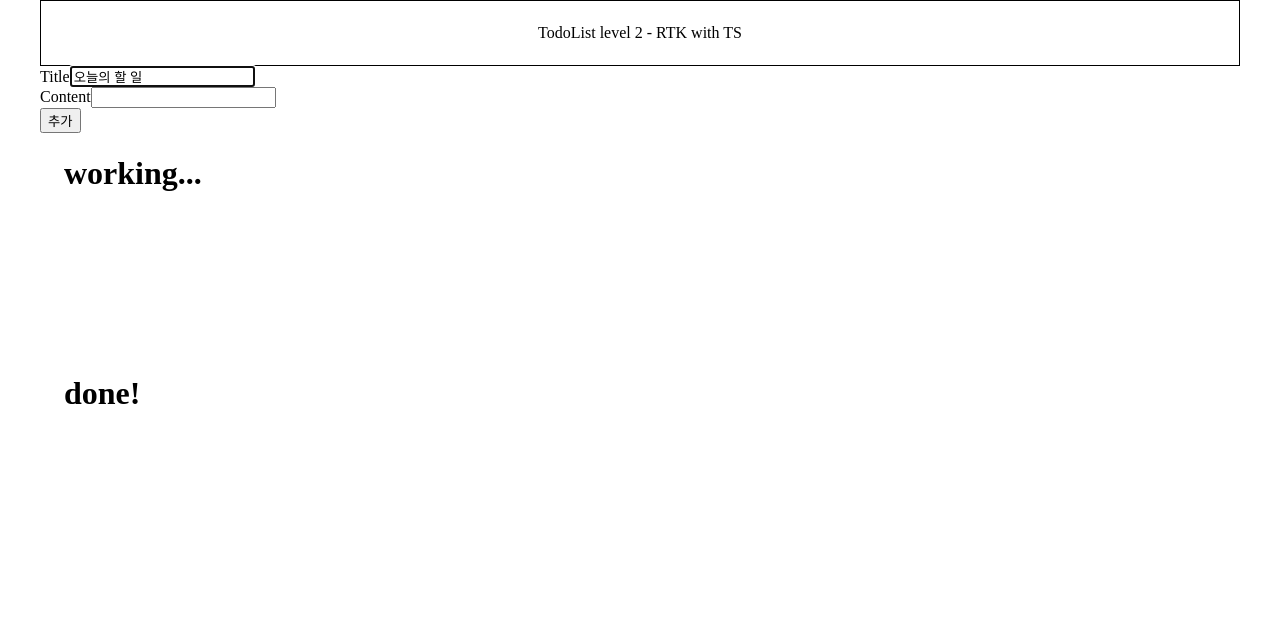
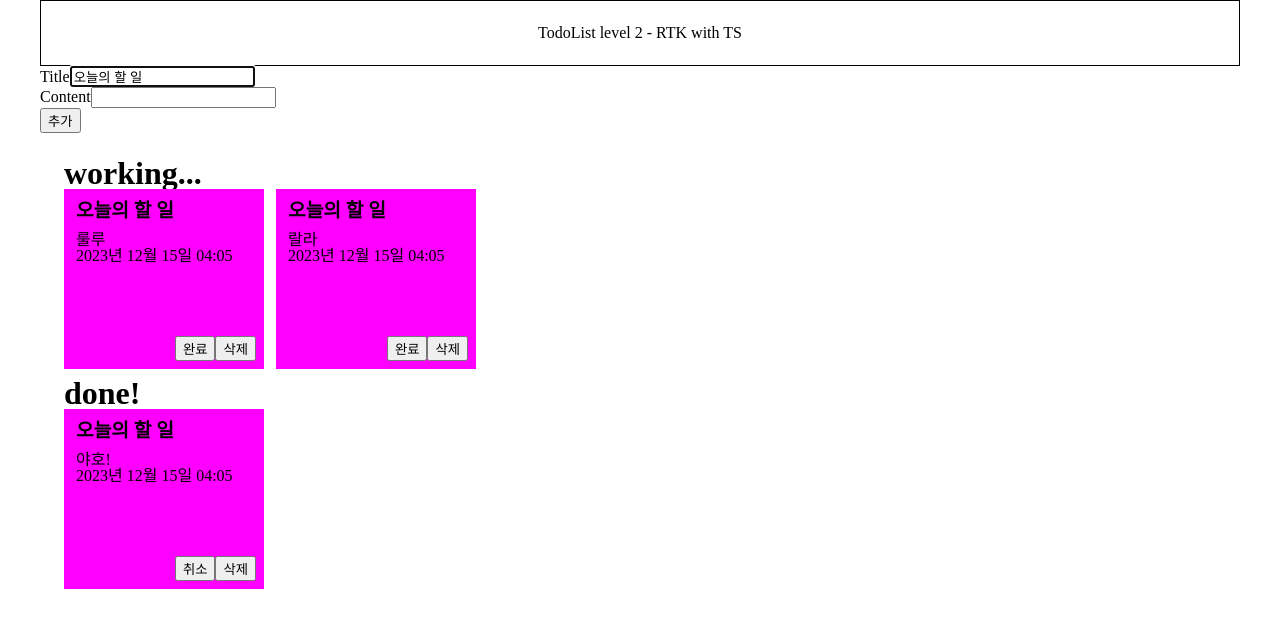
Before and after one commit to yongseung-song/todolist-typescript, a React (Vite) app: page / in a window 1280 px wide. Shown: the top 628 px of the page. Built offline with nearby package versions, Linux system fonts and the light colour scheme; data requests are answered from the project's data file.

Commit message:
update: level 3 완료 -> db populate 깜빡했음

```diff
--- a/db.json
+++ b/db.json
@@ -1,3 +1,25 @@
 {
-  "todos": []
+  "todos": [
+    {
+      "id": "ef8d74e5-e9ff-4c16-9bd2-0690b83b0112",
+      "title": "오늘의 할 일",
+      "content": "룰루",
+      "createdAt": "2023년 12월 15일 04:05",
+      "isDone": false
+    },
+    {
+      "id": "2ca4ce03-71f5-453b-8433-6b7b2bf1704f",
+      "title": "오늘의 할 일",
+      "content": "랄라",
+      "createdAt": "2023년 12월 15일 04:05",
+      "isDone": false
+    },
+    {
+      "id": "fa4d60fd-56ae-4328-9e40-d464ba0dc5fd",
+      "title": "오늘의 할 일",
+      "content": "야호!",
+      "createdAt": "2023년 12월 15일 04:05",
+      "isDone": true
+    }
+  ]
 }
--- a/src/components/CardListContainer.tsx
+++ b/src/components/CardListContainer.tsx
@@ -1,13 +1,17 @@
 import { useEffect } from 'react';
+import { useAppSelector } from '../hooks/rtkHooks';
 import useTodos from '../hooks/useTodos';
+import { selectTodos } from '../redux/modules/todo.slice';
 import CardList from './CardList';
 
 function CardListContainer() {
   const { fetchTodos } = useTodos();
+  const todos = useAppSelector(selectTodos);
   useEffect(() => {
     fetchTodos();
   }, []);
 
+  console.log(todos);
   return (
     <div>
       <CardList isActive={true} />
```
